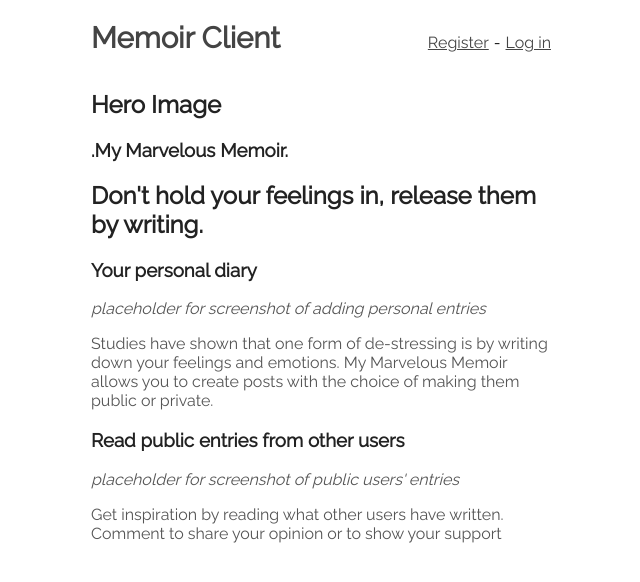
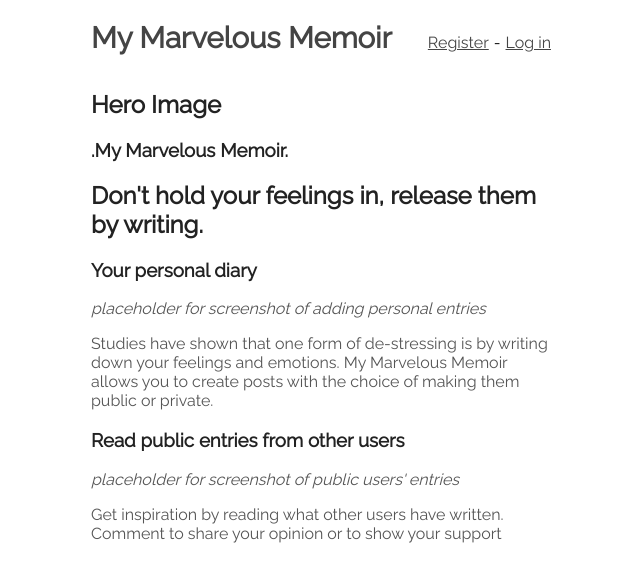
Before and after one commit to RupiR/My_Marvelous_Memoir-client, a React (Create React App) app: page / in a window 1280 px wide. Shown: the top 582 px of the page, without its empty margins (319-959 px from the left). Built offline with nearby package versions, Linux system fonts and the light colour scheme.

Commit message:
added logo photo

```diff
--- a/src/components/Header/Header.css
+++ b/src/components/Header/Header.css
@@ -42,3 +42,8 @@
     display: initial;
   }
 }
+
+.logophoto {
+  height: 100px;
+  width: 100px;
+}
--- a/src/components/Header/Header.js
+++ b/src/components/Header/Header.js
@@ -5,6 +5,7 @@ import { Hyph } from '../Utils/Utils'
 import TokenService from '../../services/token-service'
 import IdleService from '../../services/idle-service'
 import './Header.css'
+import Logo from './logo.png';
 
 export default class Header extends Component {
   handleLogoutClick = () => {
@@ -47,8 +48,9 @@ export default class Header extends Component {
       <nav className='Header'>
         <h1>
           <Link to='/'>
+            {/* <img className='logophoto' src={Logo} alt='logo' /> */}
             {' '}
-            Memoir Client
+            My Marvelous Memoir
           </Link>
         </h1>
         {TokenService.hasAuthToken()
```
Also changed, not shown: src/components/Header/logo.png (added).
